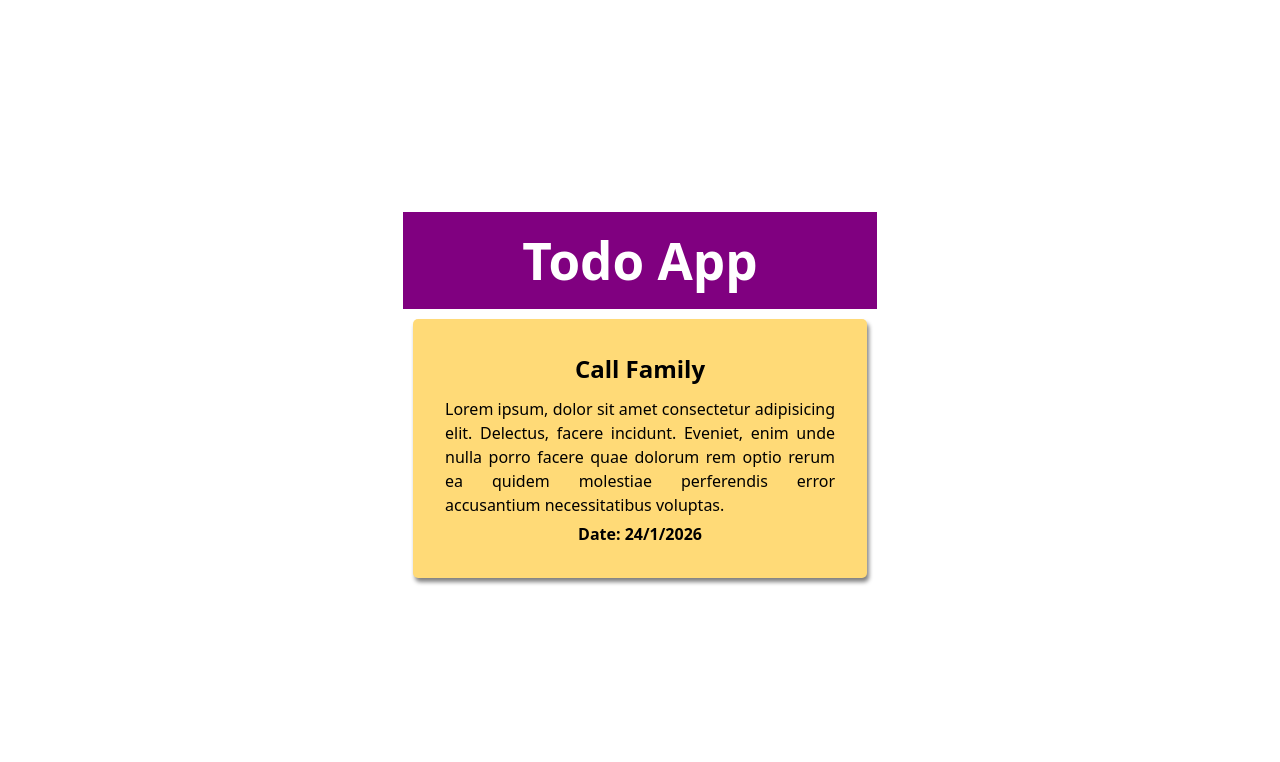
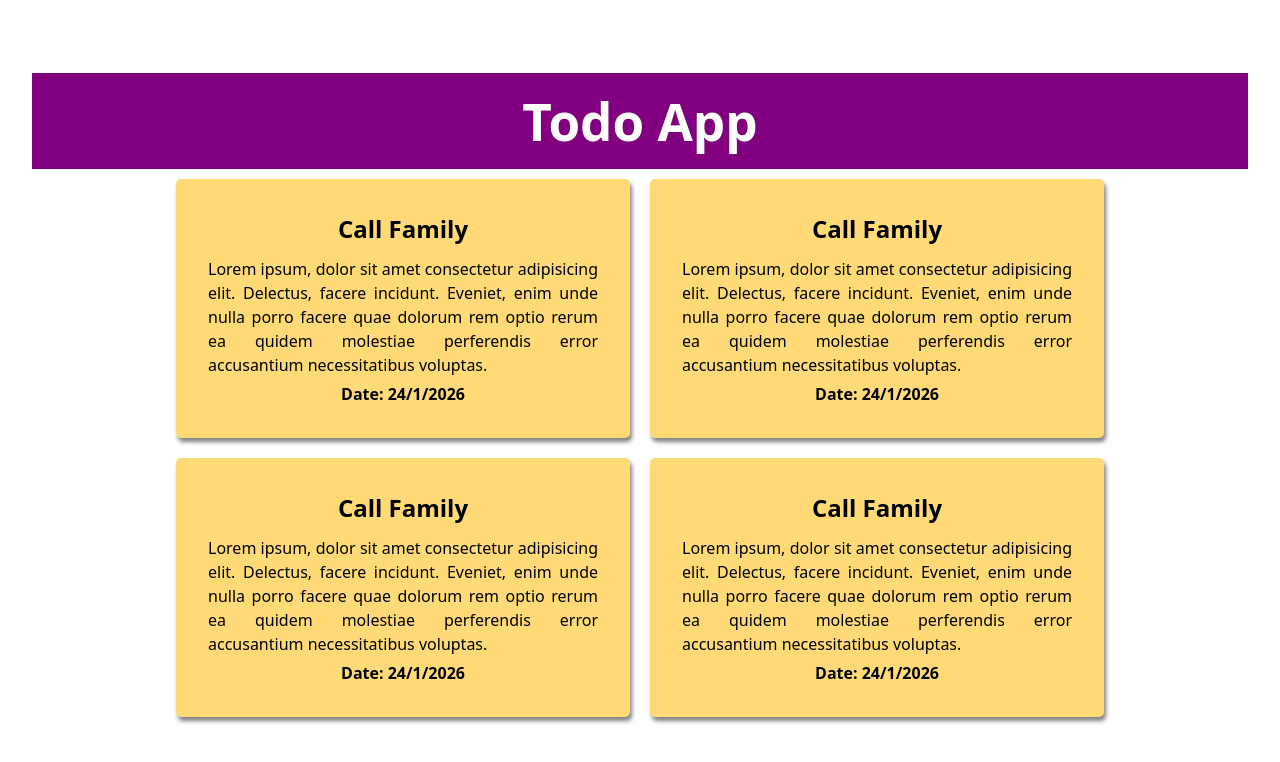
Before and after one commit to raihan2500/React, a React (Vite) app in the folder project1/: page / in a window 1280 px wide. Shown: the top 762 px of the page. Built offline with nearby package versions, Linux system fonts and the light colour scheme.

Commit message:
Class 10: created a card component and used in multiple times

```diff
--- a/project1/src/main.jsx
+++ b/project1/src/main.jsx
@@ -9,15 +9,21 @@ const dateName = date.getDate();
 
 const desc = "Lorem ipsum, dolor sit amet consectetur adipisicing elit. Delectus, facere incidunt. Eveniet, enim unde nulla porro facere quae dolorum rem optio rerum ea quidem molestiae perferendis error accusantium necessitatibus voluptas."
 
-
-createRoot(document.getElementById('root')).render(
-  <div>
-    <h1 className='headingStyle'>Todo App</h1>
-    <div className='card'>
+function Card(){
+  return <div className='card'>
       <h2 className='cardTitle'>{todoTitle}</h2>
       <p className='cardDesc'>{desc} </p>
       <p className='cardFooter'>{"Date: " + date.getDate() + "/" + (date.getMonth() + 1) + "/" + date.getFullYear()} </p>
 
     </div>
+}
+
+createRoot(document.getElementById('root')).render(
+  <div>
+    <h1 className='headingStyle'>Todo App</h1>
+    <Card />
+    <Card />
+    <Card />
+    <Card />
   </div>
 )
```
